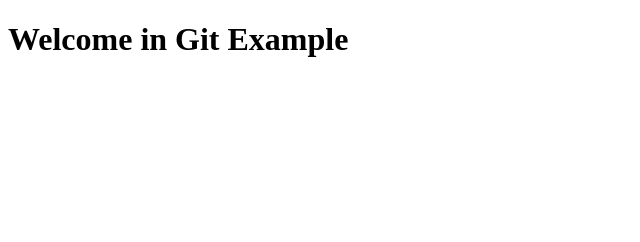
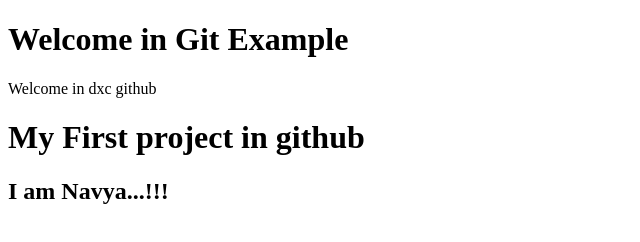
Before and after one commit to NavyaAvilala/Nov7, a plain HTML site: page Index.html in a window 1280 px wide. Shown: the whole page, without its empty margins (0-640 px from the left). Drawn offline with Linux system fonts and the light colour scheme.

Commit message:
Navya has modified this...

```diff
--- a/Index.html
+++ b/Index.html
@@ -7,5 +7,8 @@
 </head>
 <body>
     <h1>Welcome in Git Example</h1>
+    <p>Welcome in dxc github</p>
+    <h1>My First project in github</h1>
+    <h2>I am Navya...!!!</h2>
 </body>
 </html>
```
Also changed, not shown: About.html (added).
